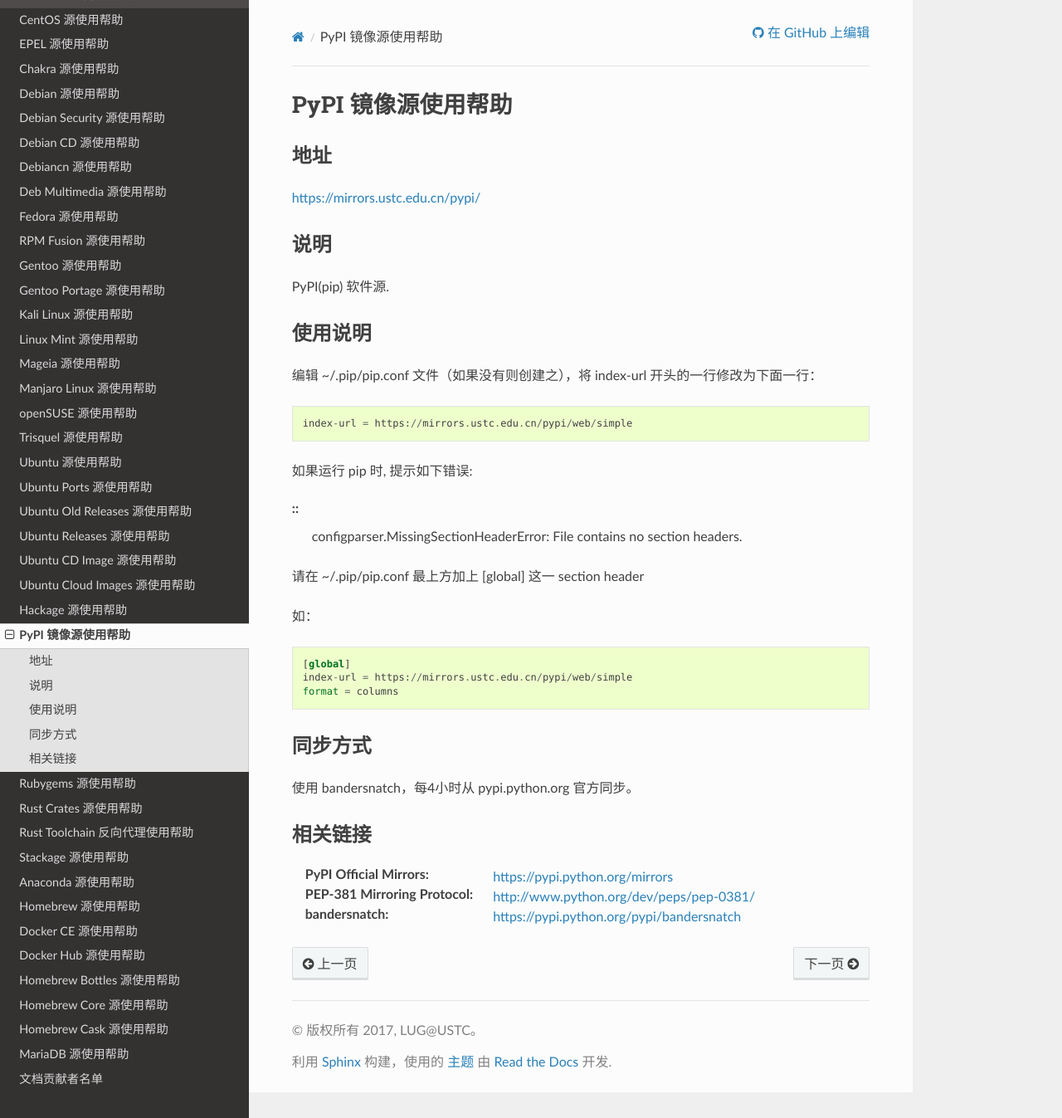
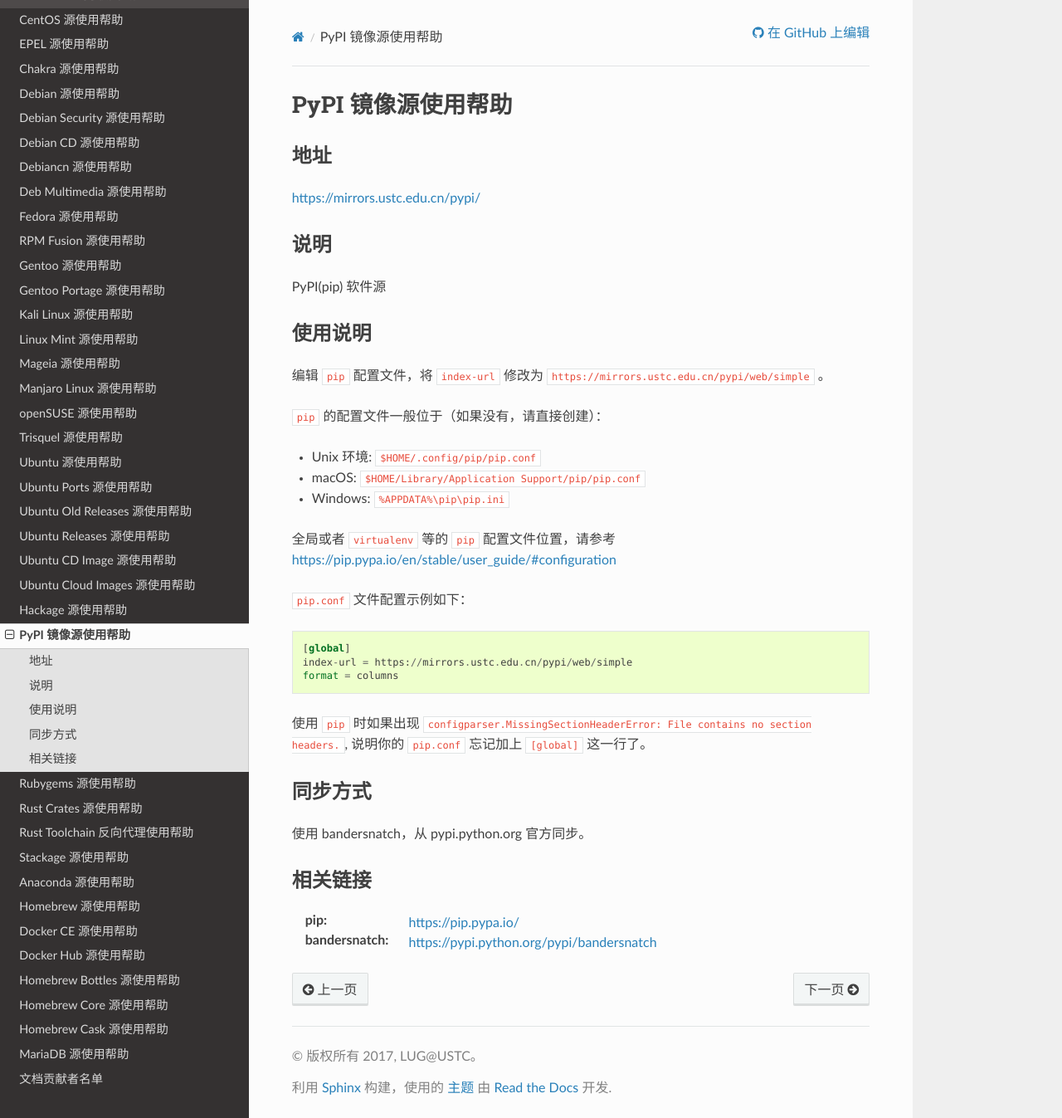
Before and after one commit to ustclug/mirrorhelp, a Sphinx documentation site: the page built from source/pypi.rst, in a window 1280 px wide and 1347 px high. Shown: the whole window at 83% size. Built offline with Sphinx 7.4.7 and the Read the Docs theme 2.0.0, drawn with Linux system fonts in a browser that asks for light colours; pages that are not in the unit, such as notebooks, are missing from menus.

Commit message:
update pypi doc
Closes: #74

Signed-off-by: Shengjing Zhu <i@zhsj.me>

```diff
--- a/source/pypi.rst
+++ b/source/pypi.rst
@@ -1,6 +1,6 @@
-===========================
+===================
 PyPI 镜像源使用帮助
-===========================
+===================
 
 地址
 ====
@@ -10,26 +10,22 @@
 说明
 ====
 
-PyPI(pip) 软件源.
-
+PyPI(pip) 软件源
 
 使用说明
 ========
 
-编辑 ~/.pip/pip.conf 文件（如果没有则创建之），将 index-url 开头的一行修改为下面一行：
+编辑 ``pip`` 配置文件，将 ``index-url`` 修改为 ``https://mirrors.ustc.edu.cn/pypi/web/simple`` 。
 
-::
+``pip`` 的配置文件一般位于（如果没有，请直接创建）：
 
-    index-url = https://mirrors.ustc.edu.cn/pypi/web/simple
+* Unix 环境: :file:`$HOME/.config/pip/pip.conf`
+* macOS: :file:`$HOME/Library/Application Support/pip/pip.conf`
+* Windows: :file:`%APPDATA%\\pip\\pip.ini`
 
-如果运行 pip 时, 提示如下错误:
+全局或者 ``virtualenv`` 等的 ``pip`` 配置文件位置，请参考 https://pip.pypa.io/en/stable/user_guide/#configuration
 
-::
-    configparser.MissingSectionHeaderError: File contains no section headers.
-
-请在 ~/.pip/pip.conf 最上方加上 [global] 这一 section header
-
-如：
+:file:`pip.conf` 文件配置示例如下：
 
 ::
 
@@ -37,15 +33,16 @@
     index-url = https://mirrors.ustc.edu.cn/pypi/web/simple
     format = columns
 
+使用 ``pip`` 时如果出现 ``configparser.MissingSectionHeaderError: File contains no section headers.``,
+说明你的 ``pip.conf`` 忘记加上 ``[global]`` 这一行了。
+
 同步方式
 ========
 
-使用 bandersnatch，每4小时从 pypi.python.org 官方同步。
-
-
+使用 bandersnatch，从 pypi.python.org 官方同步。
 
 相关链接
 ========
-:PyPI Official Mirrors: https://pypi.python.org/mirrors
-:PEP-381 Mirroring Protocol: http://www.python.org/dev/peps/pep-0381/
+
+:pip: https://pip.pypa.io/
 :bandersnatch: https://pypi.python.org/pypi/bandersnatch
```
